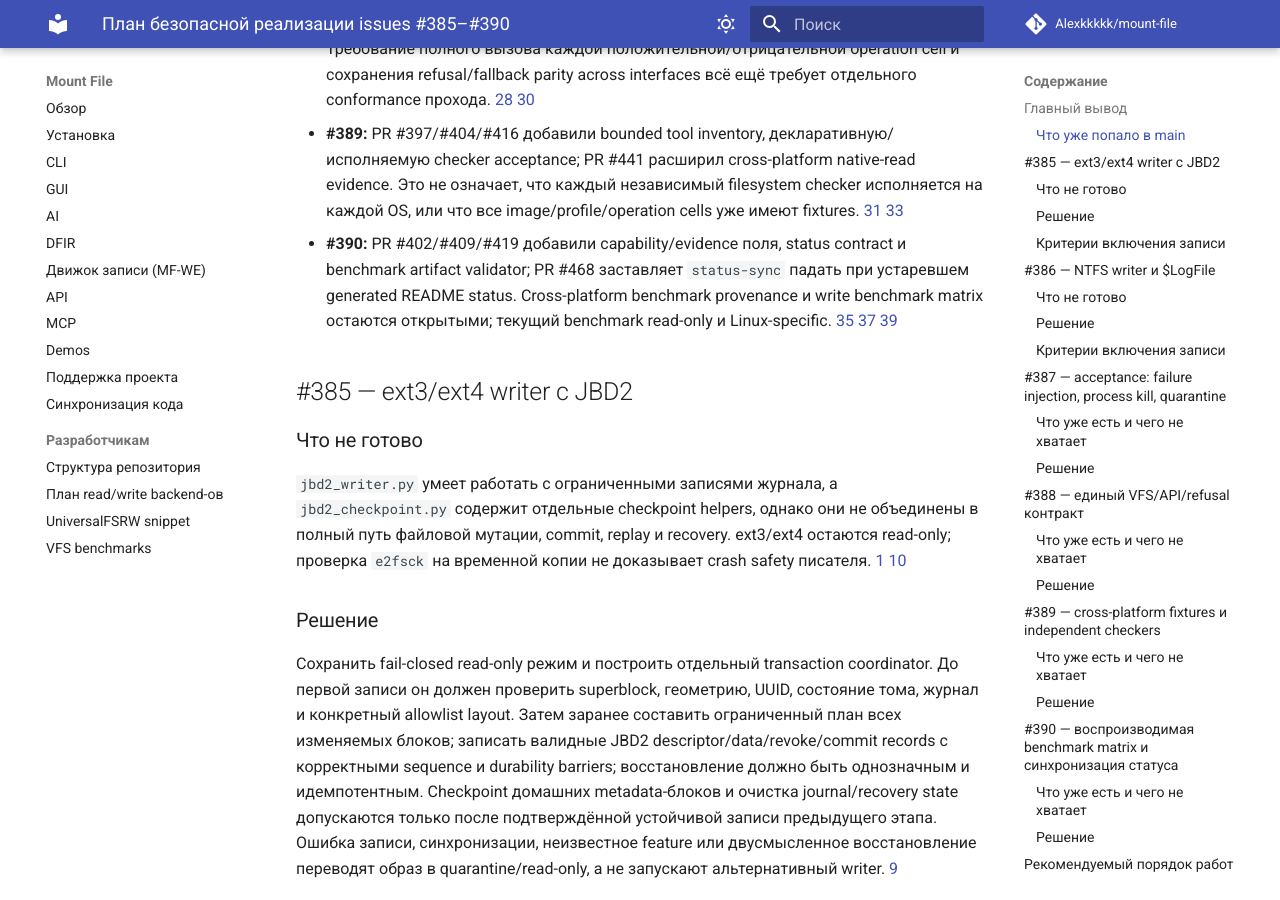
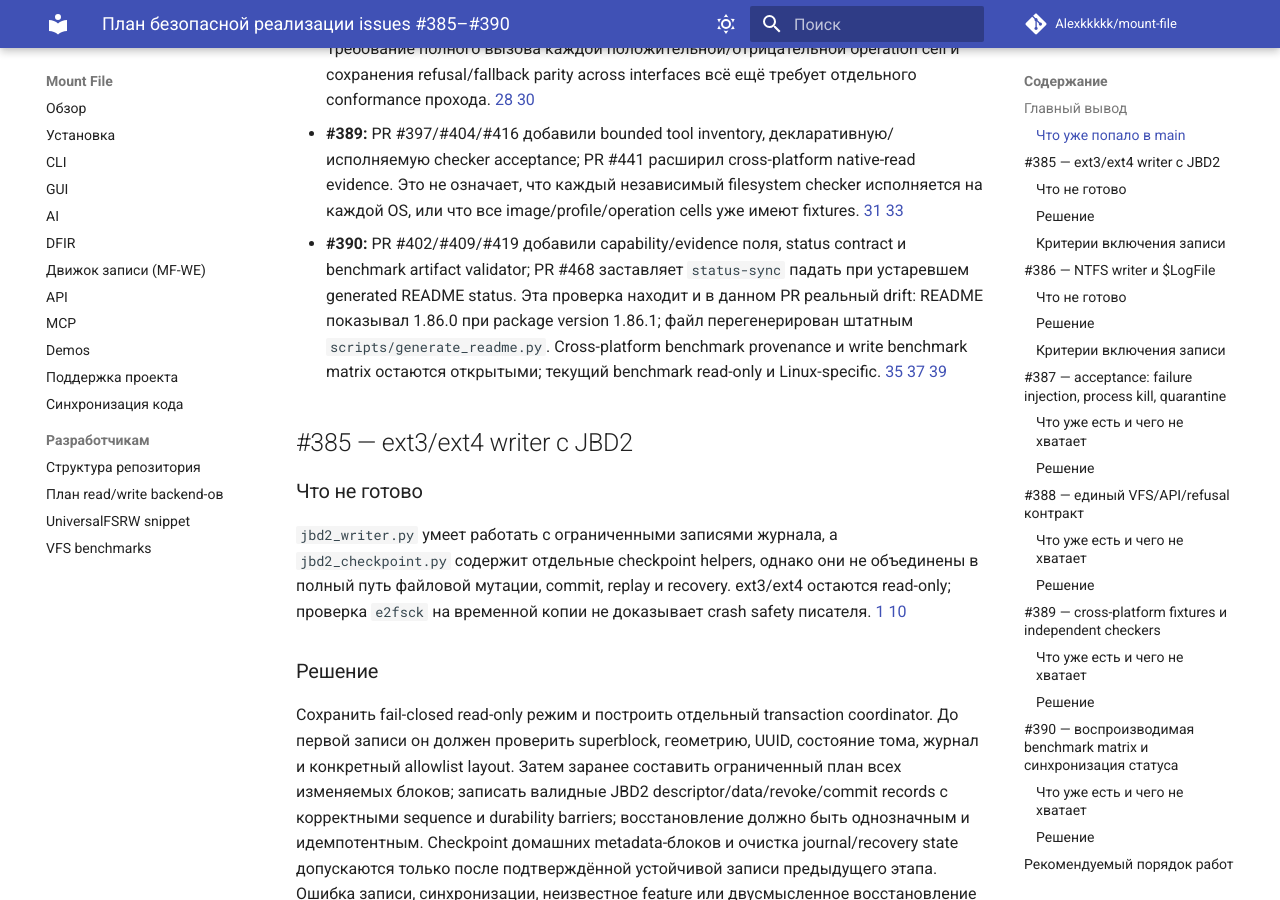
Before and after one commit to Alexkkkkk/mount-file, an MkDocs documentation site: the page built from docs/issue-385-390-solution-plan.md, in a window 1280 px wide and 900 px high, scrolled down 1085 px. Built offline with MkDocs 1.6.1 and Material for MkDocs 9.7.7, drawn with Linux system fonts in a browser that asks for light colours; comment, search, counter and statistics services are not loaded.

Commit message:
docs: sync generated README status for 1.86.1

```diff
--- a/docs/issue-385-390-solution-plan.md
+++ b/docs/issue-385-390-solution-plan.md
@@ -15,7 +15,7 @@
 - **#387:** PR #407 добавил machine-readable recovery matrix, PR #417 — executable recovery acceptance и Linux artifacts. Остались непокрытые profile/failure-phase cells; recovery contract сам помечает process-kill/quarantine для FAT12/16, FAT32 и exFAT как `not_proven`, а power-loss — как `unsupported`. [26] [27] [8]
 - **#388:** PR #399 добавил `stat`, PR #400 — bounded RW `read_range` (до 1 MiB). Требование полного вызова каждой положительной/отрицательной operation cell и сохранения refusal/fallback parity across interfaces всё ещё требует отдельного conformance прохода. [28] [29] [30]
 - **#389:** PR #397/#404/#416 добавили bounded tool inventory, декларативную/исполняемую checker acceptance; PR #441 расширил cross-platform native-read evidence. Это не означает, что каждый независимый filesystem checker исполняется на каждой OS, или что все image/profile/operation cells уже имеют fixtures. [31] [32] [33] [34]
-- **#390:** PR #402/#409/#419 добавили capability/evidence поля, status contract и benchmark artifact validator; PR #468 заставляет `status-sync` падать при устаревшем generated README status. Cross-platform benchmark provenance и write benchmark matrix остаются открытыми; текущий benchmark read-only и Linux-specific. [35] [36] [37] [38] [39]
+- **#390:** PR #402/#409/#419 добавили capability/evidence поля, status contract и benchmark artifact validator; PR #468 заставляет `status-sync` падать при устаревшем generated README status. Эта проверка находит и в данном PR реальный drift: README показывал 1.86.0 при package version 1.86.1; файл перегенерирован штатным `scripts/generate_readme.py`. Cross-platform benchmark provenance и write benchmark matrix остаются открытыми; текущий benchmark read-only и Linux-specific. [35] [36] [37] [38] [39] [40]
 
 ## #385 — ext3/ext4 writer с JBD2
 
@@ -145,3 +145,4 @@
 [37]: https://github.com/Alexkkkkk/mount-file/pull/419 "Benchmark artifact validation"
 [38]: https://github.com/Alexkkkkk/mount-file/pull/468 "Generated README status synchronization"
 [39]: https://github.com/Alexkkkkk/mount-file/blob/main/.github/workflows/ci.yml "Current OS matrix and Linux integration acceptance"
+[40]: https://github.com/Alexkkkkk/mount-file/blob/main/scripts/generate_readme.py "Canonical generated README status block updater"
```
Also changed, not shown: README.md (+1 -1 lines).
